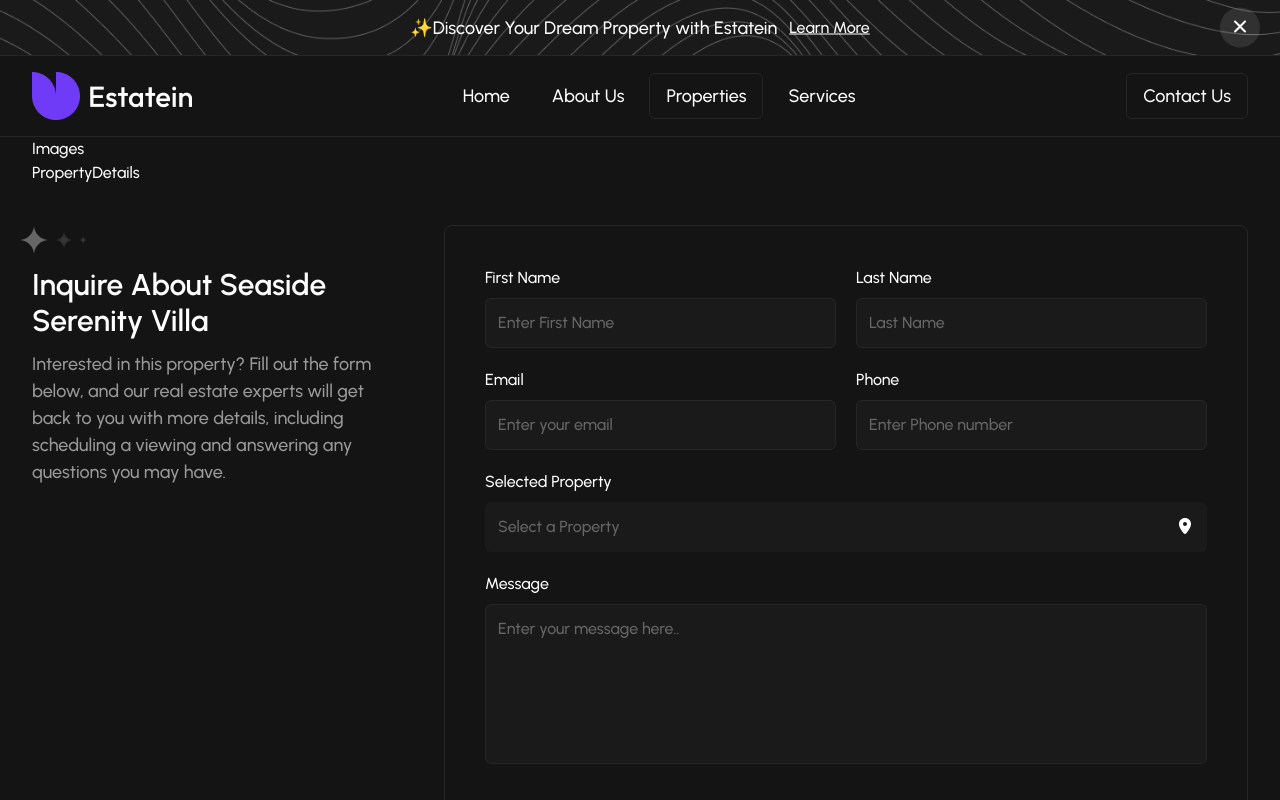
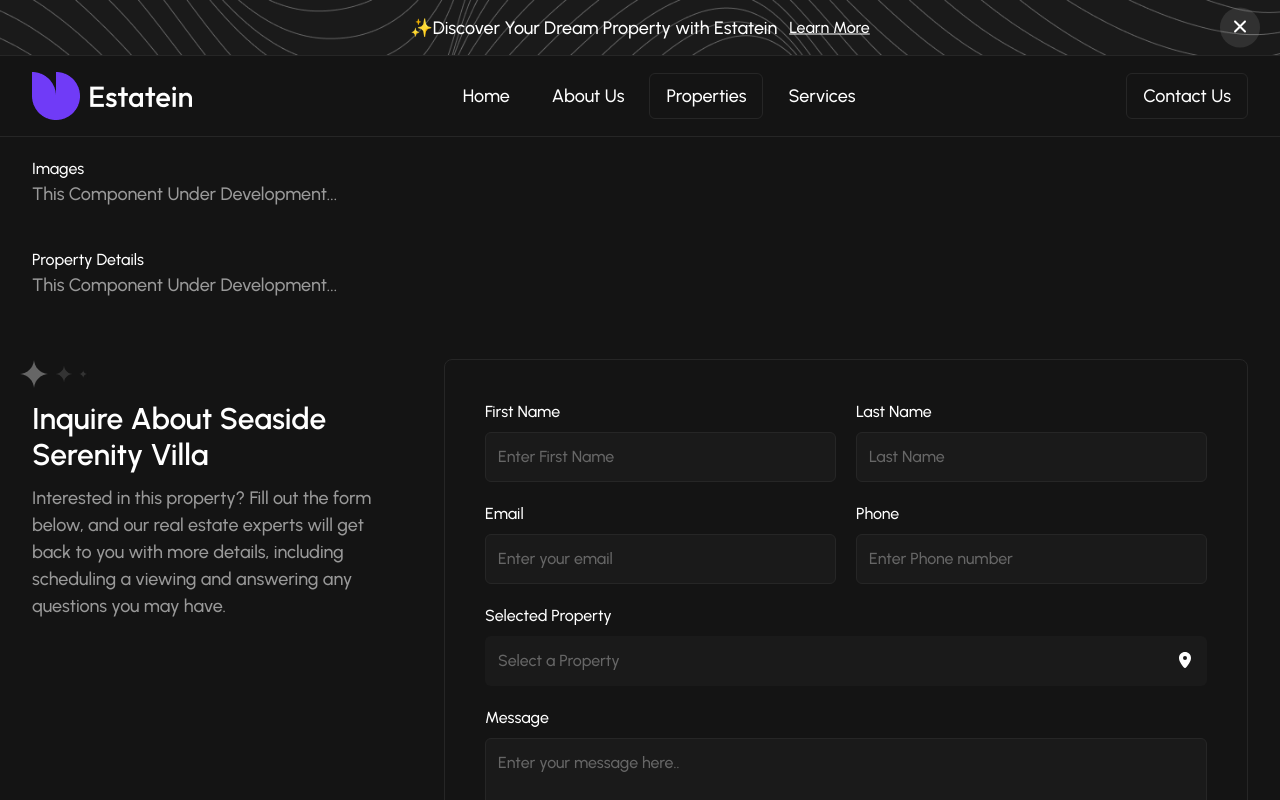
Before and after one commit to k7areef/Estatein, a React (Vite) app: page /properties/1 in a window 1280 px wide. Shown: the top 800 px of the page. Built offline with nearby package versions, Linux system fonts and the light colour scheme.

Commit message:
Enhance section components with titles and development notes
- Updated Images, PropertyDetails, and SearchAndFilter components to include section titles and a placeholder message indicating ongoing development.
- Added padding to section classes for improved layout.

```diff
--- a/src/components/sections/Images.jsx
+++ b/src/components/sections/Images.jsx
@@ -1,8 +1,9 @@
 function Images() {
     return (
-        <section className="images" id="images">
+        <section className="images py-5" id="images">
             <div className="container">
-                Images
+                <h2>Images</h2>
+                <p>This Component Under Development...</p>
             </div>
         </section>
     )
--- a/src/components/sections/PropertyDetails.jsx
+++ b/src/components/sections/PropertyDetails.jsx
@@ -1,8 +1,9 @@
 function PropertyDetails() {
     return (
-        <section className="property-details" id="propertyDetails">
+        <section className="property-details py-5" id="propertyDetails">
             <div className="container">
-                PropertyDetails
+                <h2>Property Details</h2>
+                <p>This Component Under Development...</p>
             </div>
         </section>
     )
--- a/src/components/sections/SearchAndFilter.jsx
+++ b/src/components/sections/SearchAndFilter.jsx
@@ -1,8 +1,9 @@
 function SearchAndFilter() {
     return (
-        <section className="search-and-filter" id="searchAndFilter">
+        <section className="search-and-filter py-5" id="searchAndFilter">
             <div className="container">
-                Search And Filter
+                <h2>Search And Filter</h2>
+                <p>This Component Under Development...</p>
             </div>
         </section>
     )
```
